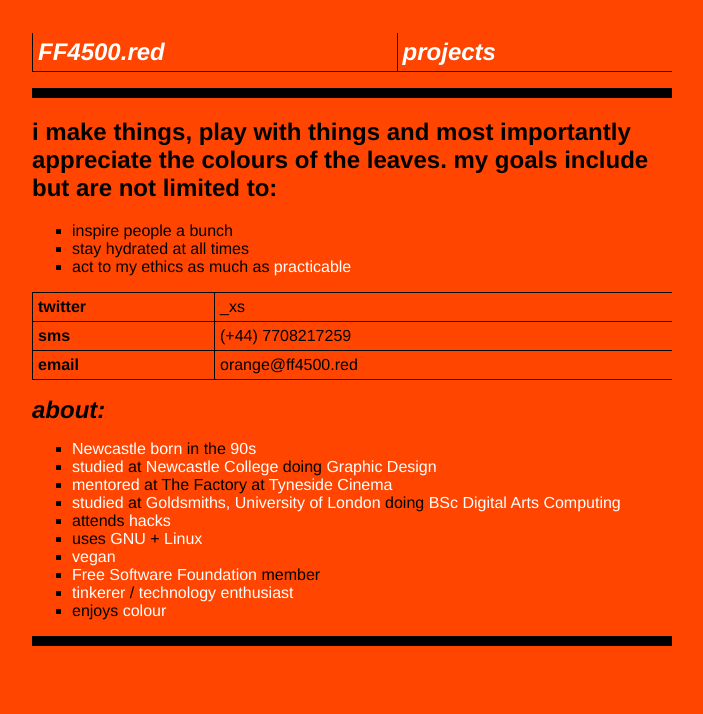
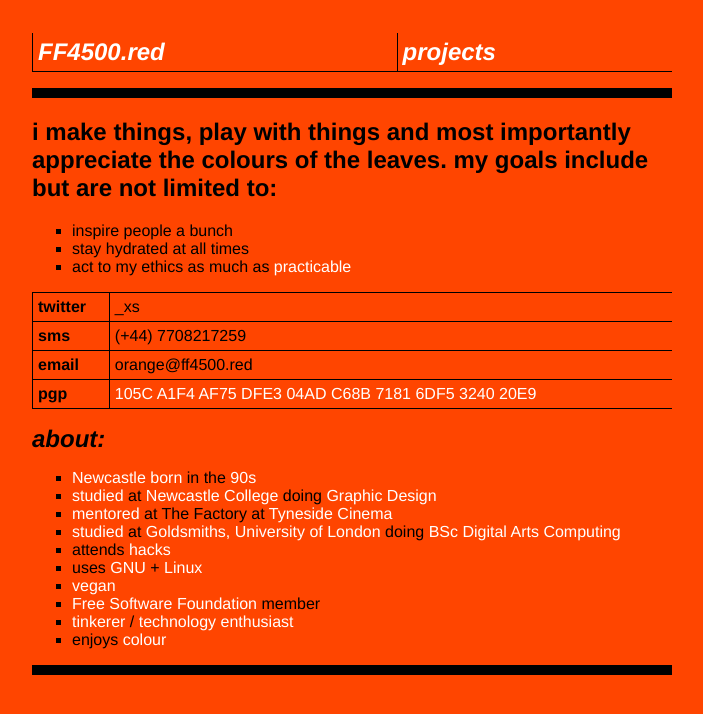
Before and after one commit to isabella232/website-33, a Jekyll site: the page built from index.md, in a window 1280 px wide. Shown: the top 714 px of the page, without its empty margins (288-991 px from the left). Built offline with Jekyll 4.4.1, drawn with Linux system fonts in a browser that asks for light colours.

Commit message:
added noFacesForNames images and PGP key

```diff
--- a/_config.yml
+++ b/_config.yml
@@ -19,3 +19,5 @@
         values:
             layout: post
             type: "digital work"
+
+# rsync -ave ssh _site/ --delete ixt_orangered@ssh.nearlyfreespeech.net:
--- a/index.md
+++ b/index.md
@@ -15,6 +15,7 @@
 | __twitter__  |  [_xs](https://twitter.com/_xs){: style="color: black"} |
 | __sms__      |  (+44) 7708217259                              |
 | __email__    |  orange@ff4500.red                             |
+| __pgp__      |  [105C A1F4 AF75 DFE3 04AD  C68B 7181 6DF5 3240 20E9] |
 |===
 
 # about:
@@ -30,6 +31,7 @@
 +   [tinkerer] / [technology enthusiast]
 +   enjoys [colour]
 
+[105C A1F4 AF75 DFE3 04AD  C68B 7181 6DF5 3240 20E9]: {{ site.baseurl }}/assets/orangeATff4500red.asc
 [practicable]: http://en.wiktionary.org/wiki/practicable
 [Newcastle]: http://en.wikipedia.org/wiki/Newcastle_Upon_Tyne
 [born]: http://en.wikipedia.org/wiki/Birth
```
Also changed, not shown: assets/noFacesForNames/160428_172326.jpg (added), assets/noFacesForNames/160428_173210.jpg (added), assets/noFacesForNames/160428_173444.jpg (added), assets/noFacesForNames/IMG_20160426_181719.jpg (added), 4 other files.
